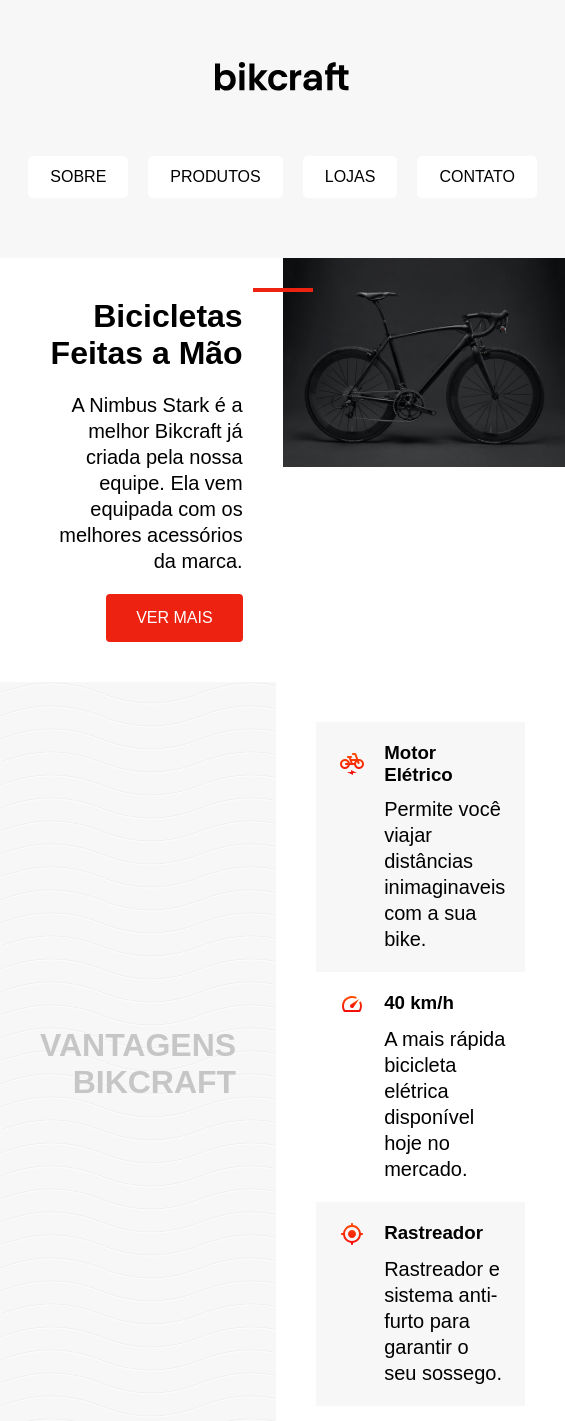
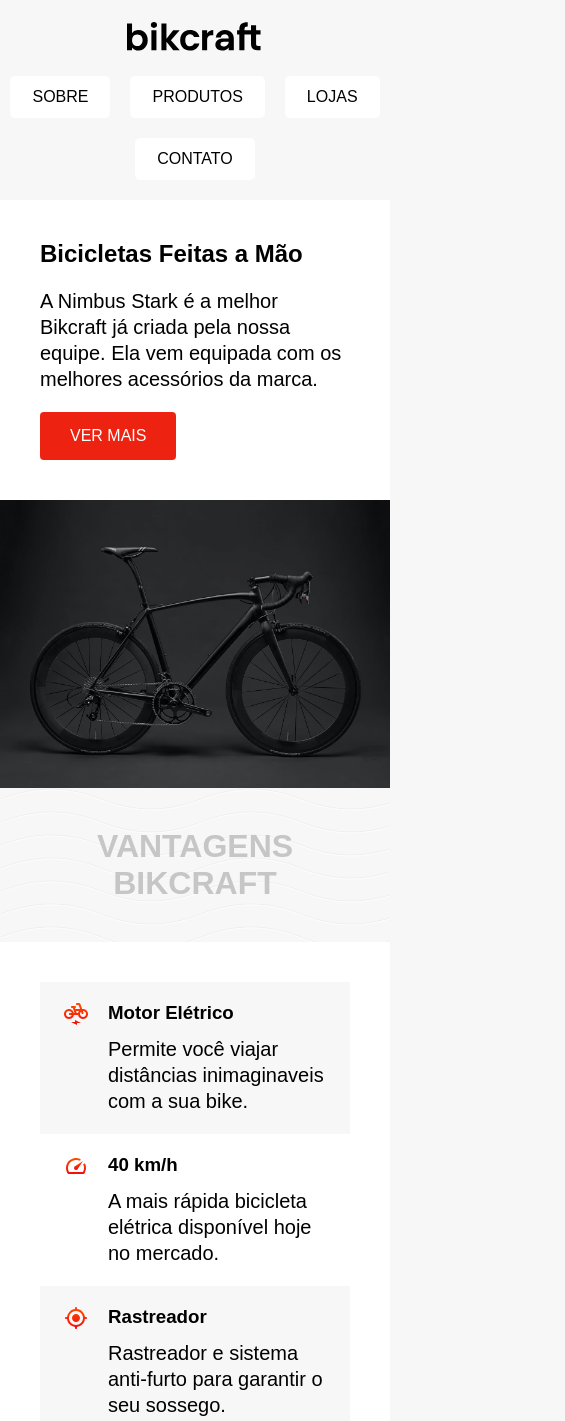
Before and after one commit to MarcosBB/Bikcraft-landing-page-origamid, a plain HTML site: page index.html in a window 390 px wide. Shown: the top 1421 px of the page, 565 px wide, since content can reach past the window. Drawn offline with Linux system fonts and the light colour scheme.

Commit message:
✨ Responsividade

```diff
--- a/CSS/styles.css
+++ b/CSS/styles.css
@@ -8,23 +8,10 @@ body {
     margin-top: 60px;
 }
 
-ul {
-    list-style: none;
-    margin: 0px;
-    padding: 0px;
-}
-
-h1, h2, h3, p {
-    margin:0px
-}
-
-a {
-    color: black;
-}
-
 p {
     font-size: 1.25rem;
     line-height: 1.3;
+    max-width: 60ch;
 }
 
 .botao {
@@ -46,7 +33,7 @@ p {
 .header {
     display: grid;
     justify-items: center;
-    gap: 60px;
+    gap: 50px;
 }
 
 .menu a {
@@ -79,13 +66,13 @@ p {
     background-color: white;
 }
 
-.grid h1 {
+.apresentação h1 {
     font-size: 2rem;
 }
 
 
 .caracteristicas, .apresentacao, .vantagens {
-    padding:40px;
+    padding: 40px;
 }
 
 .apresentacao {
@@ -149,6 +136,8 @@ p {
 .bike {
     max-width: 100%;
     display: block;
+    object-fit: cover;
+    height: 100%;
 }
 
 .rodape {
@@ -158,3 +147,55 @@ p {
     width: 100%;
     box-sizing: border-box;
 }
+
+/* Responsividade  */
+@media (max-width: 960px) {
+    .vantagens {
+        font-size: 3rem;
+    }
+}
+
+@media (max-width: 800px) {
+    body {
+        gap: 20px;
+        margin-top: 20px;
+    }
+
+    .grid {
+        grid-template-columns: 1fr;
+    }
+
+    .apresentacao::before {
+        content: none;
+    }
+
+
+    .apresentacao {
+        justify-items: left;
+        text-align: left;
+    }
+
+    .vantagens {
+        text-align: center;
+    }
+
+    .bike {
+        max-height: 400px;
+        width: 100%;
+        object-fit: cover;
+    }
+
+    .header {
+        gap: 20px;
+    }
+
+    .rodape {
+        padding: 20px;
+    }
+}
+
+@media (max-width: 391px) {
+    .vantagens {
+        font-size: 2rem;
+    }
+}
```
